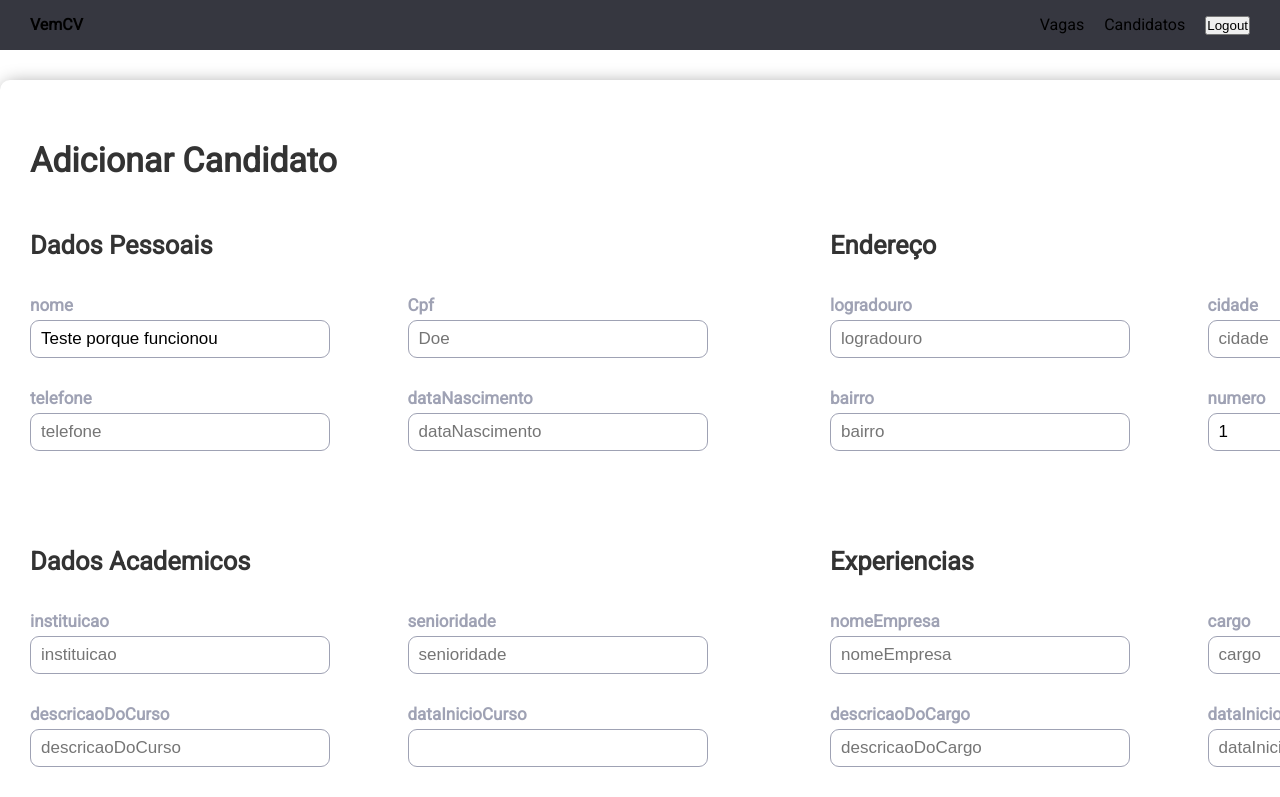
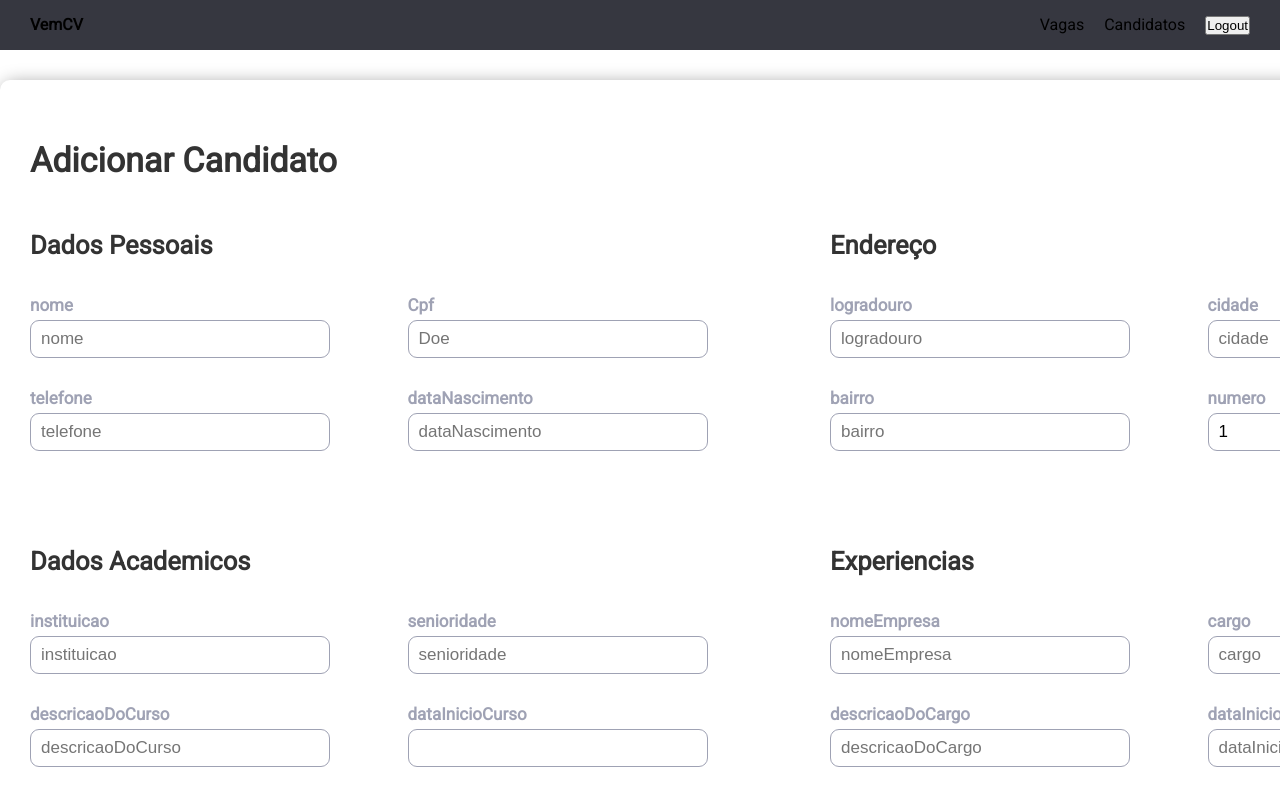
Before and after one commit to PauloFra/projeto-final-VemSer, a React (Create React App) app in the folder projeto-final-vemser/: page /form-curriculo in a window 1280 px wide. Shown: the top 797 px of the page. Built offline with nearby package versions, Linux system fonts and the light colour scheme; sample sign-in values are in the browser's storage.

Commit message:
feat:Form logic and styles

```diff
--- a/projeto-final-vemser/src/pages/curriculos/FormCurriculo.tsx
+++ b/projeto-final-vemser/src/pages/curriculos/FormCurriculo.tsx
@@ -128,7 +128,7 @@ const SingupSchema = Yup.object().shape({
           dataFimExperiencia:candidatoForUpdate.dataFimExperiencia
         }
         :{
-          nome:'Teste porque funcionou',
+          nome:'',
           cpf:'',
           dataNascimento:'',
           logradouro:'',
```
